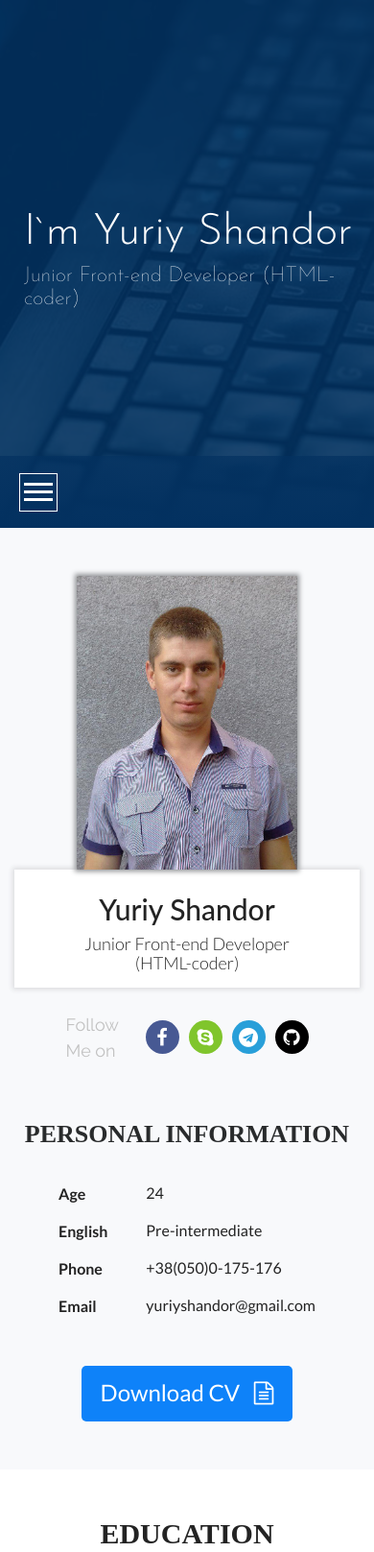
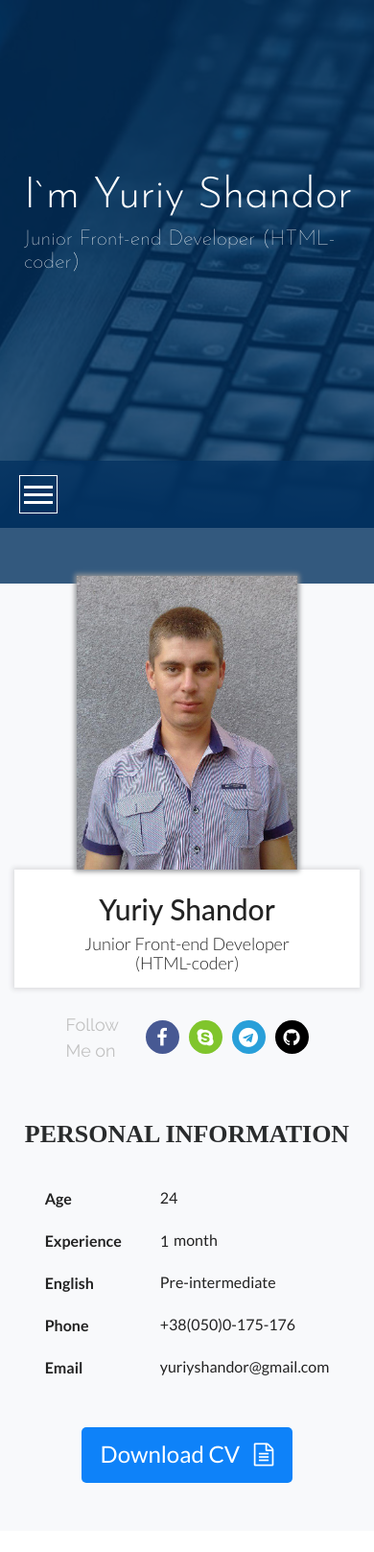
Before and after one commit to YuriyShandor/Resume, a plain HTML site: page index.html in a window 390 px wide. Shown: the top 1617 px of the page at 96% size. Drawn offline with Linux system fonts and the light colour scheme; a web font is replaced by a local one.

Commit message:
Add Improve Mod_04

```diff
--- a/index.html
+++ b/index.html
@@ -74,12 +74,15 @@
           <div class="about-me__bio-block">
             <div class="about-me__bio-block_01">
               <span>Age</span>
+              <span>Experience</span>
               <span>English</span>
               <span>Phone</span>
               <span>Email</span>
             </div>
             <div class="about-me__bio-block_02">
               <span id="my-age"></span>
+              <span><span id="experienceMonths"></span> month</span>
+              <!-- <span><span id="experienceYears"></span> years <span id="experienceMonths"></span> month</span> -->
               <span>Pre-intermediate</span>
               <span>+38(050)0-175-176</span>
               <span>yuriyshandor@gmail.com</span>
@@ -156,12 +159,16 @@
           <div class="chip">JavaScript (ES5)</div>
           <div class="chip">jQuery</div>
           <div class="chip">Photoshop</div>
+          <div class="chip">Zeplin</div>
           <div class="chip">git</div>
           <div class="chip">npm</div>
+          <div class="chip">Gulp</div>
           <div class="chip">Webpack</div>
           <div class="chip">WordPress</div>
           <div class="chip">Bootstrap 4(3)</div>
           <div class="chip">MaterializeCSS</div>
+          <div class="chip">AMP</div>
+          <div class="chip">Canvas</div>
           <div class="chip">Flex-box</div>
           <div class="chip">Slick</div>
         </div>
--- a/js/script.js
+++ b/js/script.js
@@ -6,6 +6,7 @@ $(document).ready(function () {
 
   $('.portfolio-item__inside').hoverDirection();
 
+  // Section Navigation
   $('a[href^="#"]').on('click',function (e) {
 	  e.preventDefault();
 
@@ -18,8 +19,8 @@ $(document).ready(function () {
 	      window.location.hash = target;
 	  });
 	});
-});
 
+  // Script for Birth Date
   function getAge(dateString) {
     var today = new Date();
     var birthDate = new Date(dateString);
@@ -31,4 +32,16 @@ function getAge(dateString) {
     return age;
   }
 
-document.getElementById('my-age').innerHTML = getAge("1993/05/23");
+  $('#my-age').html(getAge("1993/05/23"));
+
+  // Script for Experience Count
+  var experienceStart = Date.parse("2018/03/01");
+  var todayDate = new Date();
+  var diffDate =  todayDate - experienceStart;
+
+  var experienceYears = Math.floor(diffDate / 31536000000);
+  var experienceMonths = Math.floor((diffDate % 31536000000) / 2628000000);
+
+  $('#experienceYears').html(experienceYears);
+  $('#experienceMonths').html(experienceMonths);
+});
--- a/scss/_components/_nav-bar.scss
+++ b/scss/_components/_nav-bar.scss
@@ -42,7 +42,7 @@
       .nav-link {
         padding: 0;
         font-family: Raleway;
-        font-size: 16px;
+        font-size: 20px;
         font-weight: 400;
         color: #fff;
       }
@@ -109,7 +109,7 @@
     }
 
     .toggler-icon_close {
-      margin-left: 87%;
+      margin-left: 89.5%;
       -webkit-transform: translateX(-25%);
               transform: translateX(-25%);
 
@@ -193,6 +193,10 @@
       width: 45px;
       height: 45px;
     }
+
+    .toggler-icon_close {
+      margin-left: 88%;
+    }
   }
 }
 
--- a/scss/style.scss
+++ b/scss/style.scss
@@ -29,23 +29,27 @@ body {
 }
 
 .header {
-  position: relative;
   width: 100%;
   height: 850px;
   background: url(../img/programmin.jpg) no-repeat center / cover;
+  background-attachment: fixed;
   display: -ms-flex;
   display: -webkit-box;
   display: -ms-flexbox;
   display: flex;
-  -webkit-box-align: center;
-      -ms-flex-align: center;
-          align-items: center;
+  -webkit-box-orient: vertical;
+  -webkit-box-direction: normal;
+      -ms-flex-direction: column;
+          flex-direction: column;
+  -webkit-box-pack: justify;
+      -ms-flex-pack: justify;
+          justify-content: space-between;
 
   &::before {
-    background: rgba(3, 49, 96, 0.9);
+    background: rgba(3, 49, 96, 0.8);
     content: '';
     display: block;
-    height: 100%;
+    height: 110%;
     position: absolute;
     width: 100%;
   }
@@ -60,6 +64,9 @@ body {
         -ms-flex-direction: column;
             flex-direction: column;
     color: #fff;
+    margin-top: 50%;
+    -webkit-transform: translateY(-130%);
+            transform: translateY(-130%);
 
     h1 {
       font-family: JosefinSans;
@@ -75,27 +82,38 @@ body {
   }
 
   &__nav-bar {
-    position: absolute;
-    bottom: 0;
     width: 100%;
-    height: 100px;
-    display: -ms-flex;
-    display: -webkit-box;
-    display: -ms-flexbox;
-    display: flex;
-    -webkit-box-align: center;
-        -ms-flex-align: center;
-            align-items: center;
-    background: -webkit-gradient(linear, left top, left bottom, from(rgba(3, 49, 96, 0.7)), to(rgba(3, 49, 96, 1.0)));
-    background: linear-gradient(rgba(3, 49, 96, 0.7), rgba(3, 49, 96, 1.0));
+    padding: 30px 0;
+    background: -webkit-gradient(linear, left top, left bottom, from(rgba(3, 49, 96, 0.8)), to(rgba(3, 49, 96, 1.0)));
+    background: linear-gradient(rgba(3, 49, 96, 0.8), rgba(3, 49, 96, 1.0));
+  }
+}
+
+@media only screen and (max-width : 1199px) {
+  .header {
+    &__info {
+      -webkit-transform: translateY(-90%);
+              transform: translateY(-90%);
+    }
+
+    &__nav-bar {
+      padding: 25px 0;
+    }
   }
 }
 
 @media only screen and (max-width : 991px) {
   .header {
     height: 750px;
+    background-attachment: scroll;
+
+    &:before {
+      height: 98%;
+    }
 
     &__info {
+      -webkit-transform: translateY(-75%);
+              transform: translateY(-75%);
       h1 {
         font-size: 75px;
       }
@@ -106,6 +124,8 @@ body {
     }
 
     &__nav-bar {
+      padding: 20px 0;
+
       .container {
         width: 100%;
         padding: 0;
@@ -118,6 +138,10 @@ body {
   .header {
     height: 550px;
 
+    &:before {
+      height: 72%;
+    }
+
     &__info {
       h1 {
         font-size: 65px;
@@ -129,7 +153,8 @@ body {
     }
 
     &__nav-bar {
-      height: 75px;
+      padding: 15px 0;
+
     }
   }
 }
@@ -137,6 +162,8 @@ body {
 @media only screen and (max-width : 567px) {
   .header {
     &__info {
+      -webkit-transform: translateY(0%);
+              transform: translateY(0%);
       padding-left: 25px;
 
       h1 {
@@ -252,7 +279,7 @@ section {
         display: flex;
         font-size: 18px;
 
-        * {
+        .about-me__bio-block_01, .about-me__bio-block_02{
           display: -ms-flex;
           display: -webkit-box;
           display: -ms-flexbox;
@@ -263,6 +290,10 @@ section {
                   flex-direction: column;
 
           span {
+            display: -ms-flex;
+            display: -webkit-box;
+            display: -ms-flexbox;
+            display: flex;
             margin-top: 20px;
           }
         }
@@ -280,6 +311,17 @@ section {
             font-weight: 400;
             -webkit-transform: translateY(-1px);
                     transform: translateY(-1px);
+
+            &#experienceYears, &#experienceMonths {
+              margin: 0;
+              margin-right: 5px;
+              -webkit-transform: translateY(1px);
+                      transform: translateY(1px);
+            }
+
+            &#experienceMonths {
+              // margin-left: 10px;
+            }
           }
         }
       }
@@ -1135,6 +1177,7 @@ section {
           -ms-flex-pack: center;
               justify-content: center;
       padding: 20px 20px;
+      border-radius: 10px;
 
       div {
         padding: 10px 20px;
@@ -1143,6 +1186,12 @@ section {
         border-radius: 50px;
         font-size: 16px;
         font-weight: 600;
+        -webkit-transition: all, .3s;
+        transition: all, .3s;
+
+        &:hover {
+          background: darken(#e2e2e2, 15%);
+        }
       }
     }
   }
```
Also changed, not shown: css/style.css. Lines whose indentation alone changed are shown as unchanged.
